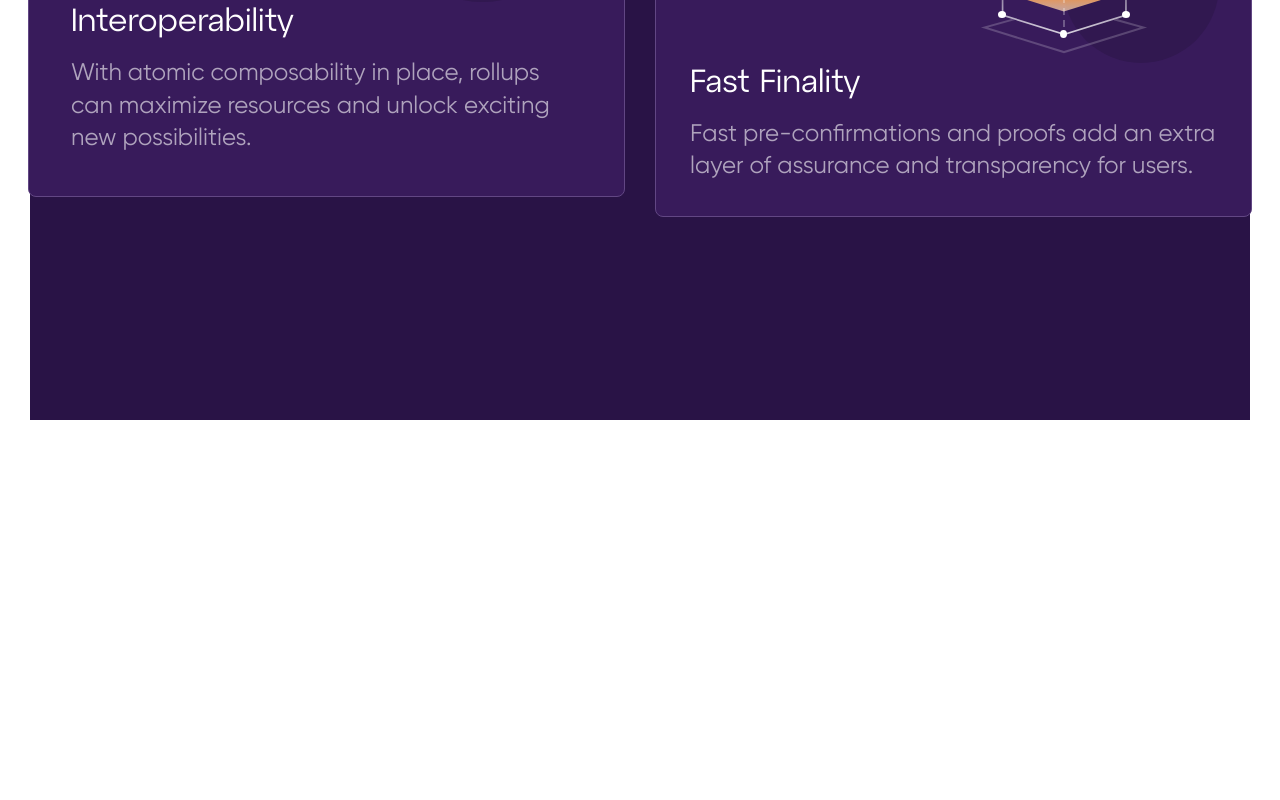
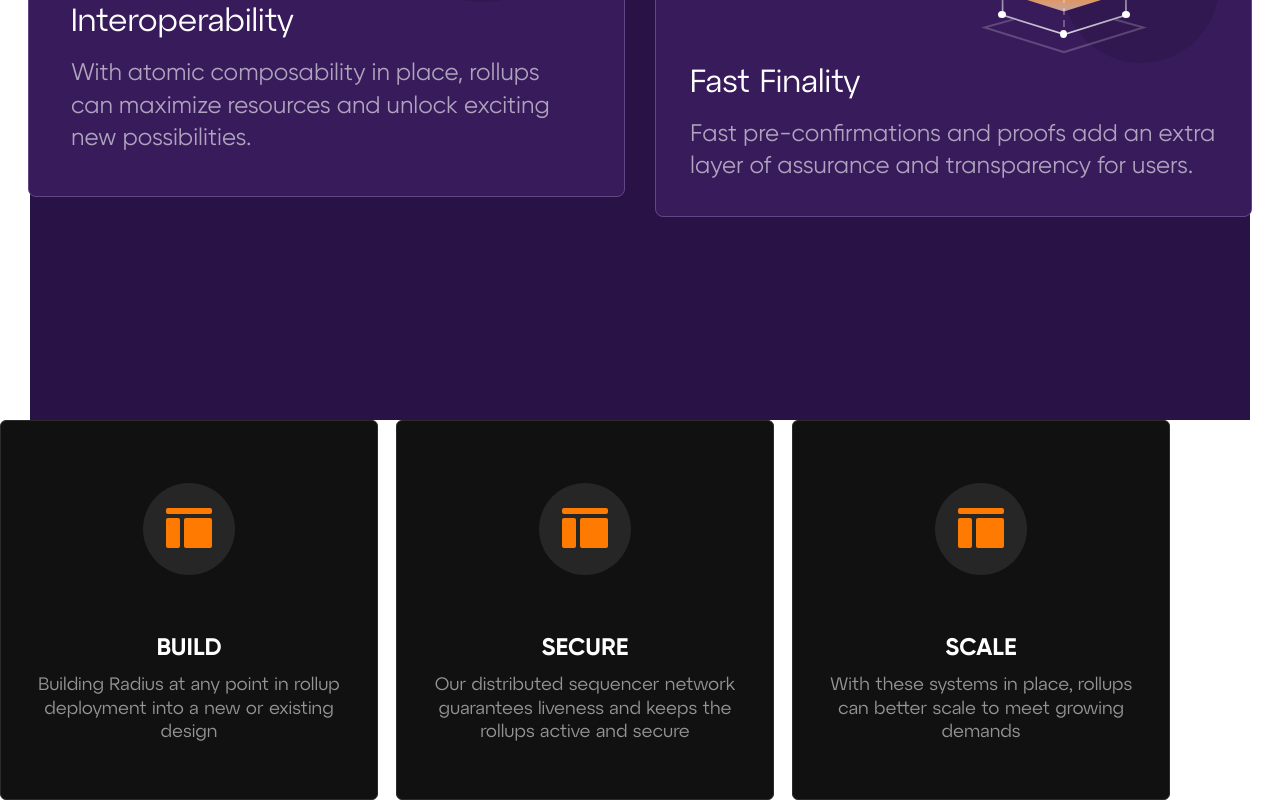
Before and after one commit to radiusxyz/radius-web, a React (Vite) app: page / in a window 1280 px wide. Shown: the part 3224-4024 px from the top of the page. Before the commit the page ends 3644 px from the top, so only its background shows below. Built offline with nearby package versions, Linux system fonts and the light colour scheme; a web font is replaced by a local one.

Commit message:
implement bss cards

```diff
--- a/src/App.tsx
+++ b/src/App.tsx
@@ -1,3 +1,4 @@
+import BssCards from './components/BssCards';
 import TopAlert from './components/TopAlert';
 import WhiteSection from './components/WhiteSection';
 import './index.css';
@@ -7,6 +8,7 @@ function App() {
     <>
       <TopAlert />
       <WhiteSection />
+      <BssCards />
     </>
   );
 }
--- /dev/null
+++ b/src/components/BssCards.tsx
@@ -0,0 +1,79 @@
+import styled from 'styled-components';
+import bss_icon from '../assets/images/bss_icon.svg';
+
+const CardsContainer = styled.div`
+  display: flex;
+  gap: 18px;
+`;
+
+const Card = styled.div`
+  display: flex;
+  flex-direction: column;
+  max-width: 378px;
+  max-height: 380px;
+  width: 100%;
+  height: 100%;
+  border-radius: 6px;
+  border: 1.5px solid #2b2b2b;
+  background: #111;
+  padding: 62px 36px 55px 36px;
+  align-items: center;
+`;
+
+const Img = styled.img`
+  width: 92px;
+  margin-bottom: 58px;
+`;
+
+const CardTitle = styled.p`
+  color: #fff;
+  font-family: Gilroy-Bold;
+  font-size: 24px;
+  font-style: normal;
+  font-weight: 400;
+  line-height: 130%; /* 31.2px */
+  margin-bottom: 10px;
+`;
+
+const CardDetails = styled.p`
+  color: #949494;
+  text-align: center;
+  font-family: Atyp Display;
+  font-size: 18px;
+  font-style: normal;
+  font-weight: 400;
+  line-height: 130%; /* 23.4px */
+`;
+
+const BssCards = () => {
+  return (
+    <CardsContainer>
+      <Card>
+        <Img src={bss_icon} alt={bss_icon} />
+        <CardTitle>BUILD</CardTitle>
+        <CardDetails>
+          Building Radius at any point in rollup deployment into a new or
+          existing design
+        </CardDetails>
+      </Card>
+      <Card>
+        <Img src={bss_icon} alt={bss_icon} />
+        <CardTitle>SECURE</CardTitle>
+        <CardDetails>
+          Our distributed sequencer network guarantees liveness and keeps the
+          rollups active and secure
+        </CardDetails>
+      </Card>
+      <Card>
+        <Img src={bss_icon} alt={bss_icon} />
+        <CardTitle>SCALE</CardTitle>
+        <CardDetails>
+          With these systems in place, rollups can better scale to meet growing
+          demands
+        </CardDetails>
+      </Card>
+    </CardsContainer>
+  );
+};
+
+export default BssCards;
--- a/src/index.css
+++ b/src/index.css
@@ -30,7 +30,7 @@ html {
 }
 
 @font-face {
-  font-family: 'Gilroy';
+  font-family: 'Gilroy-Bold';
   src: url('./assets/fonts/gilroy/Gilroy-Bold.ttf') format('truetype');
   font-weight: 700;
   font-style: normal;
```
Also changed, not shown: src/assets/images/bss_icon.svg (added).
